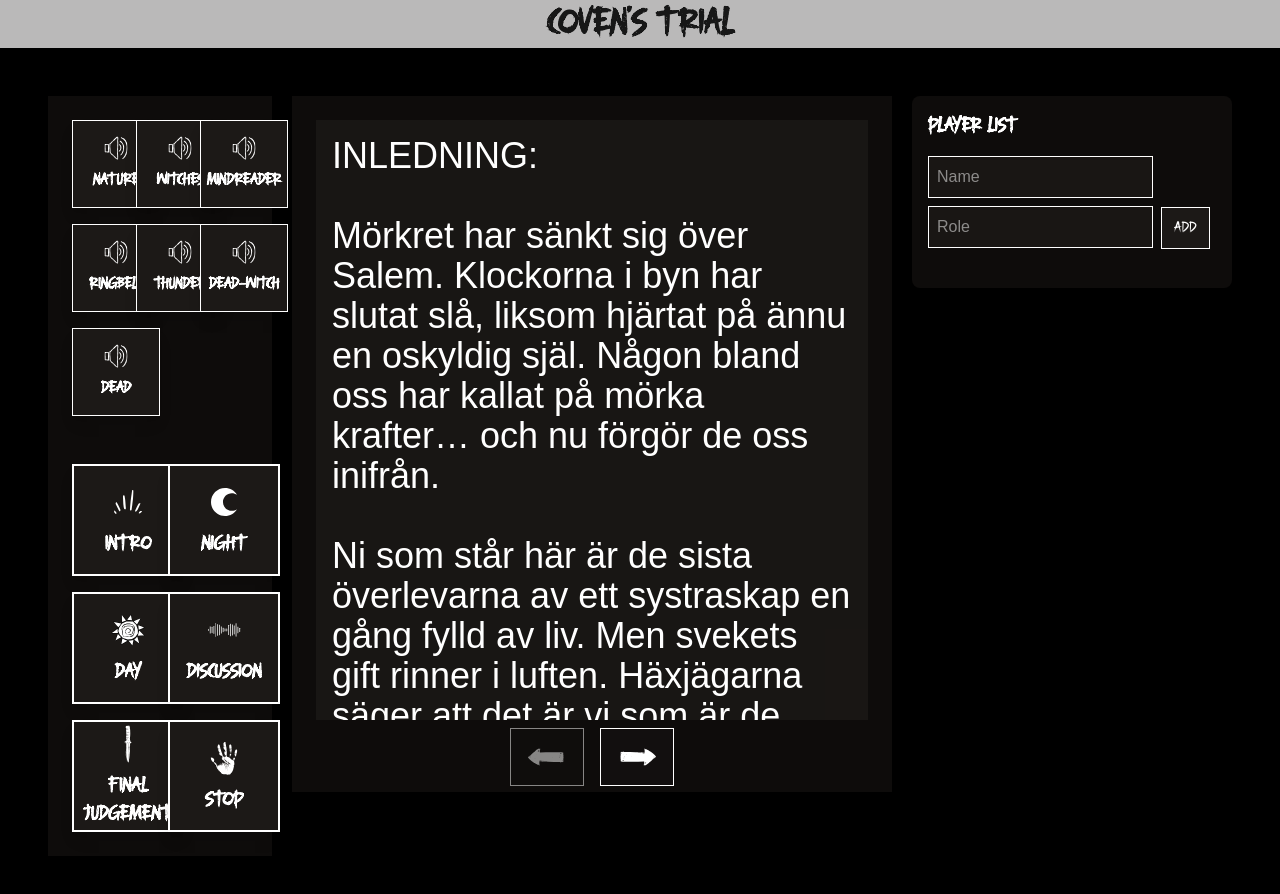
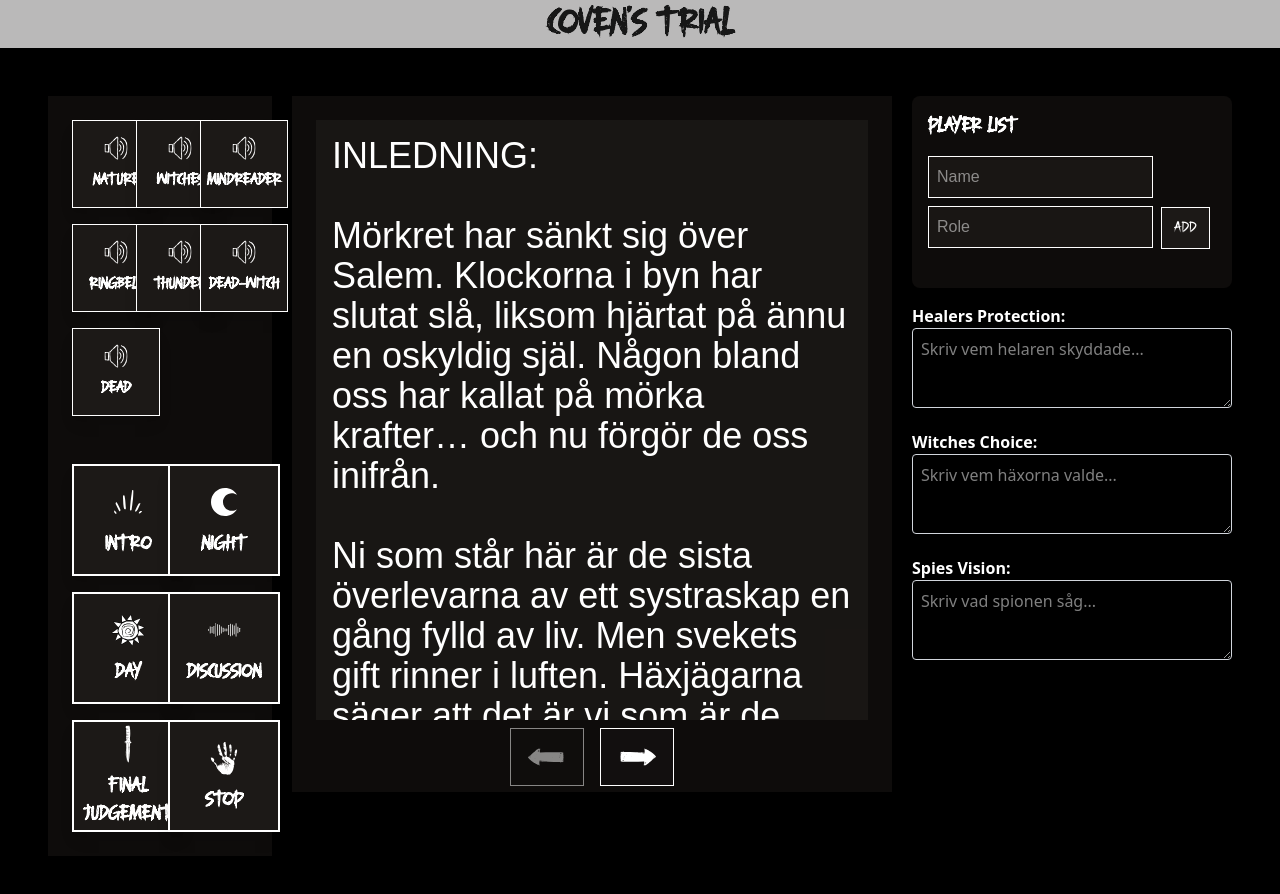
Before and after one commit to kaspvik/project-hex, a Next.js app in the folder project-hex/: page / in a window 1280 px wide. Shown: the top 894 px of the page. Built offline with nearby package versions, Linux system fonts and the light colour scheme; a web font is replaced by a local one.

Commit message:
Add NightActions component for managing game actions

```diff
--- /dev/null
+++ b/project-hex/app/components/nightactions.tsx
@@ -0,0 +1,43 @@
+import { useState } from "react";
+
+const NightActions: React.FC = () => {
+  const [witchesChoice, setWitchesChoice] = useState("");
+  const [healersProtection, setHealersProtection] = useState("");
+  const [spiesVision, setSpiesVision] = useState("");
+
+  return (
+    <div className="mt-4">
+      <div className="mb-4">
+        <label className="block font-semibold">Healers Protection:</label>
+        <textarea
+          value={healersProtection}
+          onChange={(e) => setHealersProtection(e.target.value)}
+          className="w-full h-20 p-2 border border-gray-300 rounded"
+          placeholder="Skriv vem helaren skyddade..."
+        />
+      </div>
+
+      <div className="mb-4">
+        <label className="block font-semibold">Witches Choice:</label>
+        <textarea
+          value={witchesChoice}
+          onChange={(e) => setWitchesChoice(e.target.value)}
+          className="w-full h-20 p-2 border border-gray-300 rounded"
+          placeholder="Skriv vem häxorna valde..."
+        />
+      </div>
+
+      <div className="mb-4">
+        <label className="block font-semibold">Spies Vision:</label>
+        <textarea
+          value={spiesVision}
+          onChange={(e) => setSpiesVision(e.target.value)}
+          className="w-full h-20 p-2 border border-gray-300 rounded"
+          placeholder="Skriv vad spionen såg..."
+        />
+      </div>
+    </div>
+  );
+};
+
+export default NightActions;
--- a/project-hex/app/page.tsx
+++ b/project-hex/app/page.tsx
@@ -2,6 +2,7 @@
 
 import { useState } from "react";
 import MusicController from "./components/musiccontroller";
+import NightActions from "./components/nightactions";
 import PlayerList from "./components/playerlist";
 import Script from "./components/script";
 import SoundButton from "./components/soundbutton";
@@ -35,6 +36,7 @@ export default function Home() {
       </section>
       <section>
         <PlayerList />
+        <NightActions />
       </section>
     </div>
   );
```
